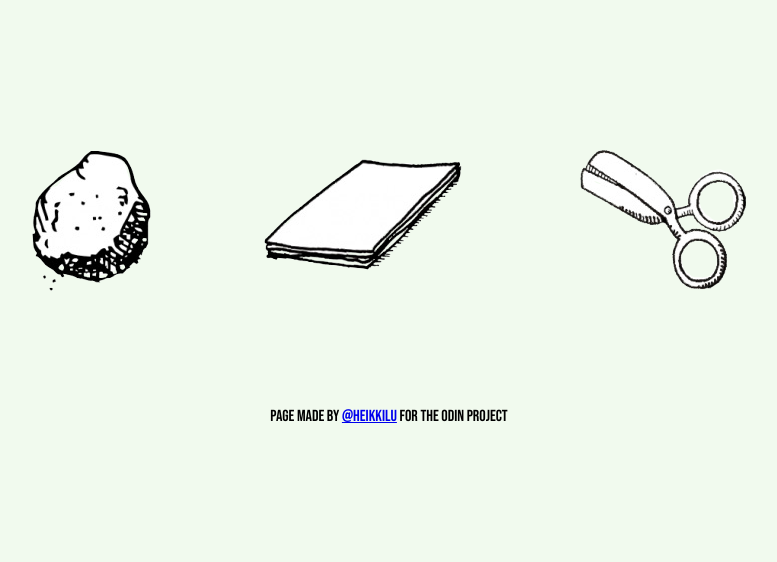
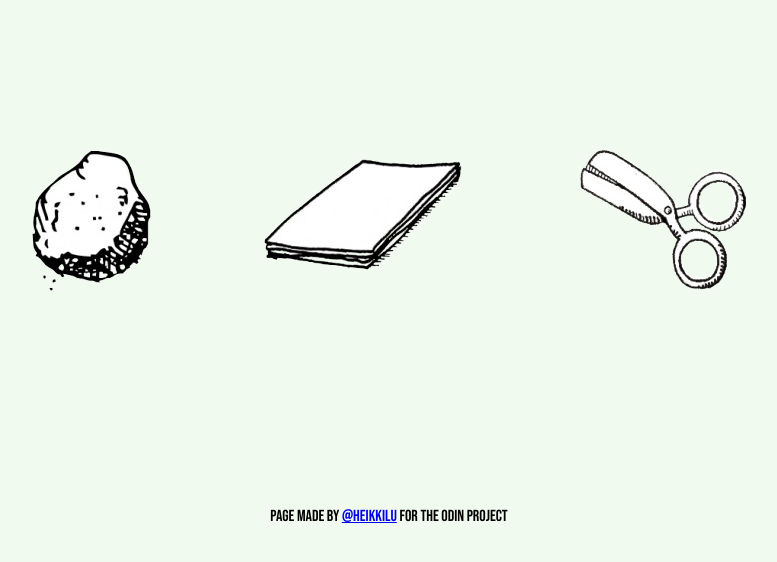
Before and after one commit to HeikkiLu/top-rock-paper-scissors, a plain HTML site: page index.html in a window 1280 px wide. Shown: the part 174-736 px from the top of the page, without its empty margins (251-1028 px from the left). Drawn offline with Linux system fonts and the light colour scheme.

Commit message:
add margin to footer

```diff
--- a/css/styles.css
+++ b/css/styles.css
@@ -29,3 +29,7 @@ input {
 input:hover {
   transform: scale(1.2);
 }
+
+.footer {
+  margin-top: 100px;
+}
```
